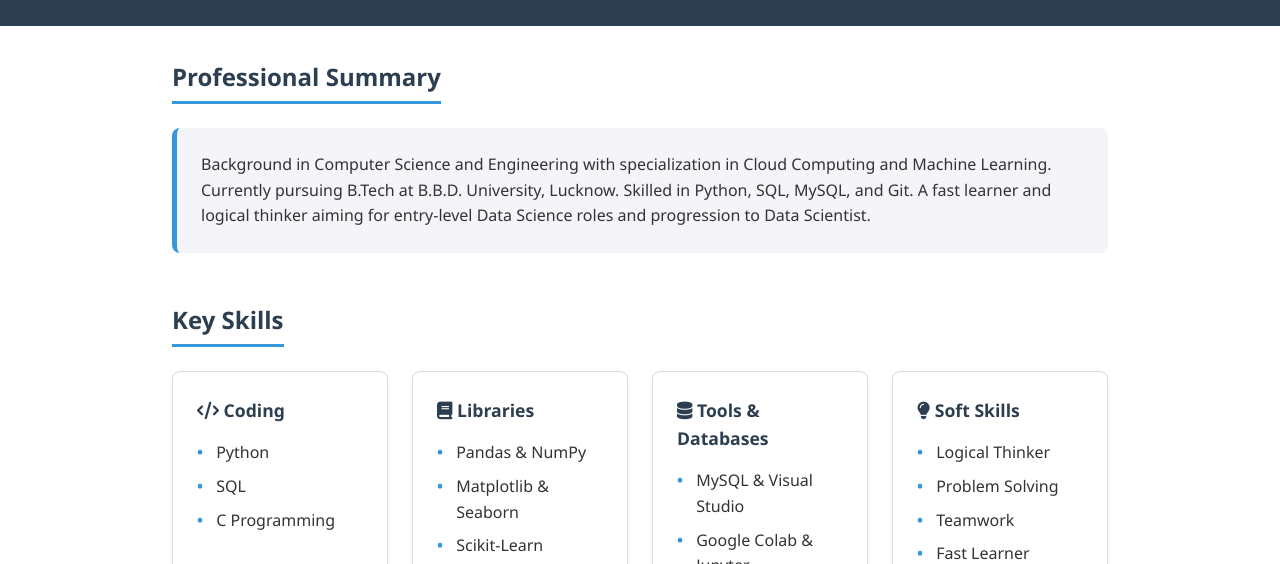
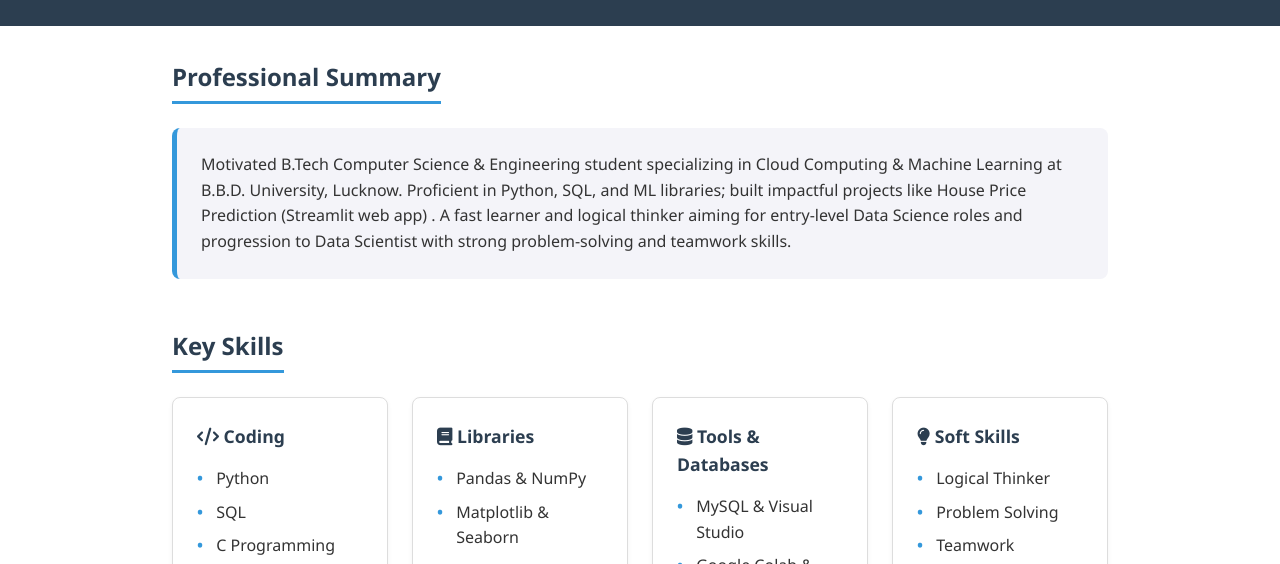
Before and after one commit to Shivansh-mishraji/Portfolio-, a plain HTML site: page Index.html in a window 1280 px wide. Shown: the part 221-785 px from the top of the page. Drawn offline with Linux system fonts and the light colour scheme.

Commit message:
Revise professional summary in Index.html
Updated professional summary to reflect current skills and projects.

```diff
--- a/Index.html
+++ b/Index.html
@@ -208,7 +208,8 @@
         <section id="about">
             <h2>Professional Summary</h2>
             <div class="about-content">
-                <p>Background in Computer Science and Engineering with specialization in Cloud Computing and Machine Learning. Currently pursuing B.Tech at B.B.D. University, Lucknow. Skilled in Python, SQL, MySQL, and Git. A fast learner and logical thinker aiming for entry-level Data Science roles and progression to Data Scientist.</p>
+                <p>Motivated B.Tech Computer Science & Engineering student specializing in Cloud Computing & Machine Learning at B.B.D. University, Lucknow. Proficient in Python, SQL, and ML libraries; built impactful projects like House Price Prediction (Streamlit web app) . A fast learner and logical thinker aiming for entry-level Data Science roles and progression to Data Scientist with strong problem-solving and teamwork skills.
+         </p>
             </div>
         </section>
 
```
